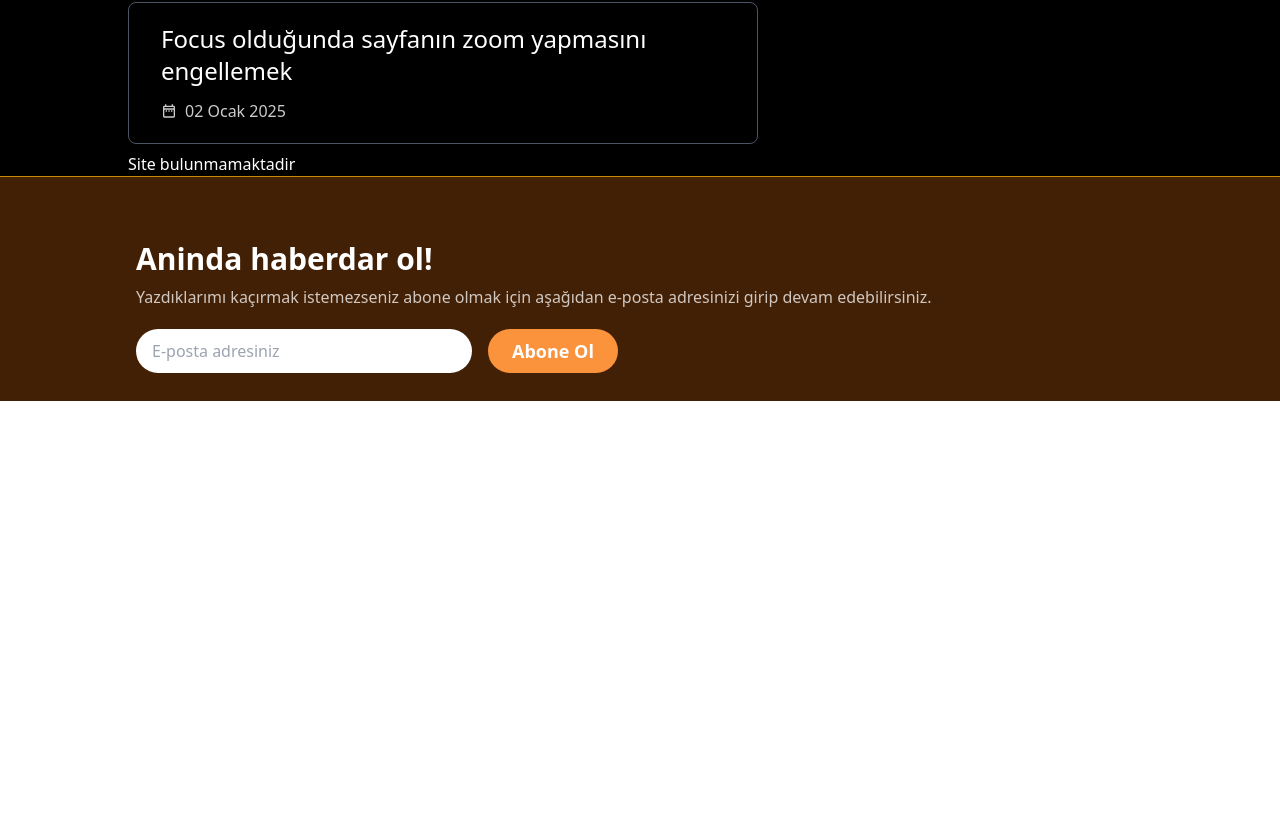
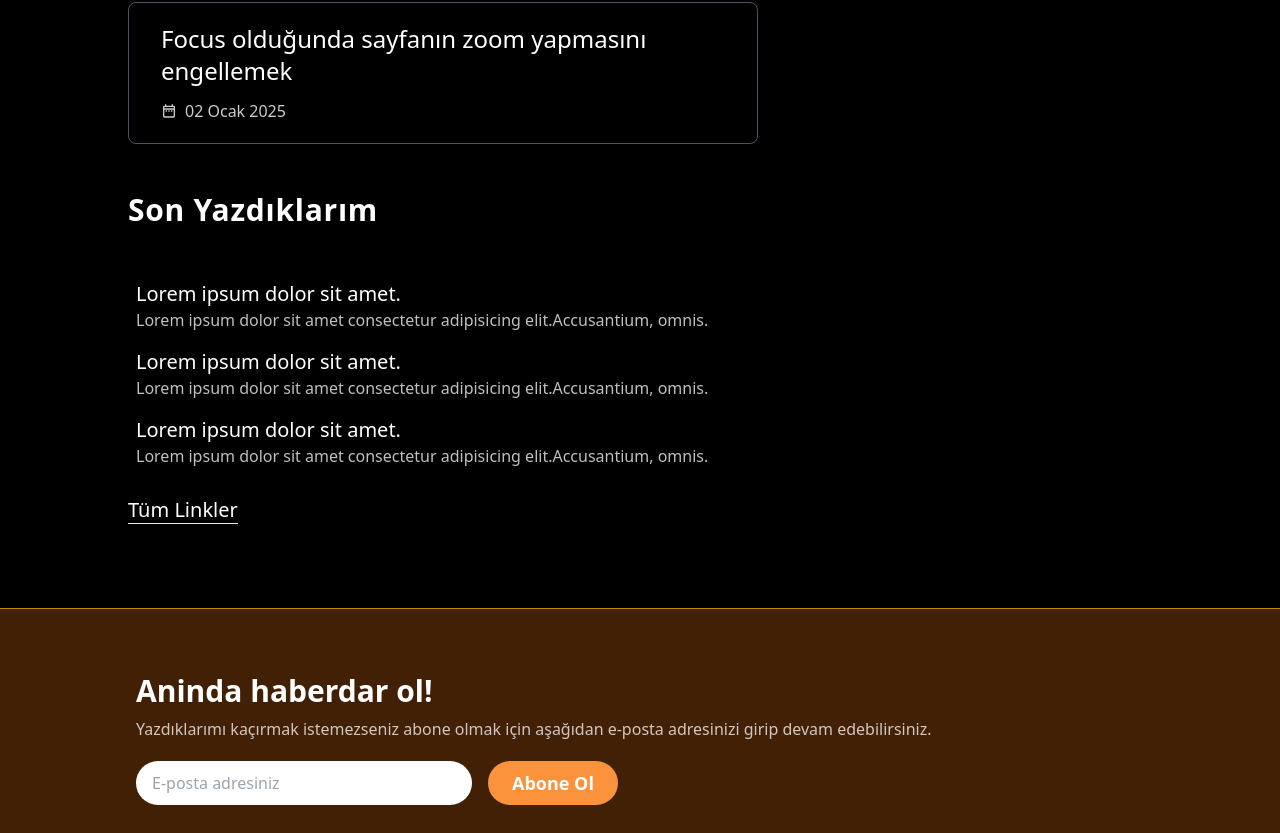
Before and after one commit to Sadre321/blogApp, a React (Vite) app in the folder client/: page / in a window 1280 px wide. Shown: the part 1034-1867 px from the top of the page. Before the commit the page ends 1435 px from the top, so only its background shows below. Built offline with nearby package versions, Linux system fonts and the light colour scheme.

Commit message:
site tutucu componenti duzenlendi

```diff
--- a/client/src/App.tsx
+++ b/client/src/App.tsx
@@ -3,6 +3,7 @@ import Home from "./Pages/Home";
 import Blog from "./Pages/Blog/Blog";
 import Bookmark from "./Pages/Bookmark/Bookmark";
 import Dump from "./Pages/Dump/Dump";
+import Login from "./Pages/Login/Login";
 
 function App() {
   return (
@@ -12,6 +13,7 @@ function App() {
         <Route path="/blogs" element={<Blog/>}/>
         <Route path="/bookmarks" element={<Bookmark/>}/>
         <Route path="/dump" element={<Dump/>}/>
+        <Route path="/login" element={<Login/>}/>
       </Routes>
     </>
   );
--- /dev/null
+++ b/client/src/Components/Auth/Login.tsx
@@ -0,0 +1,11 @@
+import React from 'react'
+
+const Login = () => {
+  return (
+    <div className="h-screen w-full bg-gray-400 ">
+        Login
+    </div>
+  )
+}
+
+export default Login
--- a/client/src/Components/Bookmark/Bookmark.tsx
+++ b/client/src/Components/Bookmark/Bookmark.tsx
@@ -1,7 +1,8 @@
 import BookmarkItem from "./BookmarkItem";
+import { useLocation,Link } from "react-router";
 
 const Bookmark: React.FC = ({ bookMarks }) => {
-  console.log(bookMarks);
+  const path = useLocation();
 
   if (!bookMarks || bookMarks.length === 0) {
     return <p>Site bulunmamaktadir</p>;
@@ -9,31 +10,49 @@ const Bookmark: React.FC = ({ bookMarks }) => {
 
   return (
     <>
+      <div className="mt-10">
+        {path.pathname === "/" ? (
+          <>
+            <h3 className="text-3xl font-bold mb-2 tracking-wide">
+              Son Yazdıklarım
+            </h3>
+          </>
+        ) : (
+          <>
             <h1 className="text-5xl font-bold mb-5">Siteler</h1>
             <p className="opacity-75 text-lg mb-10">
               Gün içinde bir çok farklı konuda araştırma yapıyorum ve bulduğum
-        linkleri kaybetmek istemiyorum. Çünkü başka bir gün aynı konu mutlaka
-        işime yarıyor, bu yüzden linkleri bu sayfada kayıt altına almaya
-        başladım.
+              linkleri kaybetmek istemiyorum. Çünkü başka bir gün aynı konu
+              mutlaka işime yarıyor, bu yüzden linkleri bu sayfada kayıt altına
+              almaya başladım.
             </p>
             <hr className="opacity-15" />
+          </>
+        )}
+
         <div className="py-5">
-        <div className="flex flex-col flex-wrap gap-16 py-2">
+          <div className="flex flex-col flex-wrap gap-16 py-4 pb-5">
             {bookMarks.map((book, i) => (
               <div key={i}>
+                {path.pathname != "/" && (
                   <h2 className="text-xl font-semibold mb-3 opacity-65">
                     {book.date}
                   </h2>
+                )}
                 {book.content.map((content, i) => (
                   <BookmarkItem content={content} key={i} />
                 ))}
               </div>
             ))}
           </div>
-        <div className="mb-10">
-          <a href="#" className="text-xl font-medium border-b">
-            Tum Linkler
-          </a>
+
+          {path.pathname == "/" && (
+            <div className="mb-16">
+              <Link to="/bookmarks" className="text-xl font-medium border-b">
+                Tüm Linkler
+              </Link>
+            </div>
+          )}
         </div>
       </div>
     </>
--- a/client/src/Pages/Home.tsx
+++ b/client/src/Pages/Home.tsx
@@ -2,12 +2,44 @@ import Info from "../Components/Info/Info";
 import Content from "../Components/Content/Content";
 import Bookmark from "../Components/Bookmark/Bookmark";
 
+interface BookmarkContent {
+  heading: string;
+  text: string;
+}
+
+interface BookmarksLayouts {
+  date: string;
+  content: BookmarkContent[];
+}
+
+
 const Home = () => {
+
+  const bookMarks: BookmarksLayouts[] | null = [
+    {
+      date: "23 Nisan 1923",
+      content: [
+        {
+          heading: "Lorem ipsum dolor sit amet.",
+          text: "Lorem ipsum dolor sit amet consectetur adipisicing elit.Accusantium, omnis.",
+        },
+        {
+          heading: "Lorem ipsum dolor sit amet.",
+          text: "Lorem ipsum dolor sit amet consectetur adipisicing elit.Accusantium, omnis.",
+        },
+        {
+          heading: "Lorem ipsum dolor sit amet.",
+          text: "Lorem ipsum dolor sit amet consectetur adipisicing elit.Accusantium, omnis.",
+        },
+      ],
+    },
+  ];
+
   return (
     <div>
       <Info />
       <Content />
-      <Bookmark />
+      <Bookmark bookMarks={bookMarks}/>
     </div>
   );
 };
--- /dev/null
+++ b/client/src/Pages/Login/Login.tsx
@@ -0,0 +1,9 @@
+import React from 'react'
+
+const Login = () => {
+  return (
+    <div>Login</div>
+  )
+}
+
+export default Login
```
Lines whose indentation alone changed are shown as unchanged.
